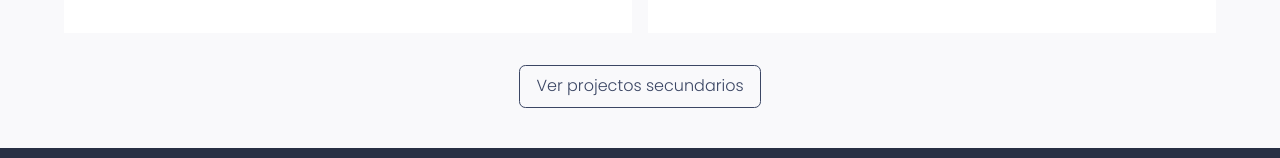
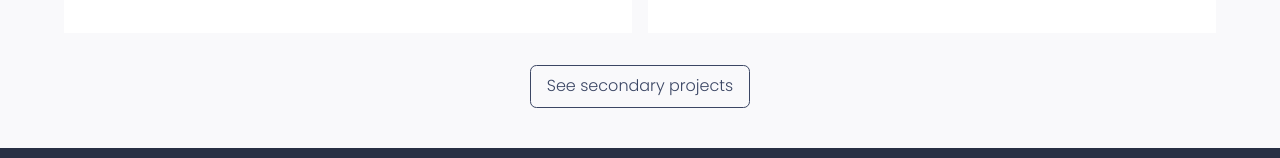
Before and after one commit to dgop92/portfolio, a React (Create React App) app: page / in a window 1280 px wide. Shown: the part 3392-3550 px from the top of the page. Built offline with nearby package versions, Linux system fonts and the light colour scheme.

Commit message:
fix: translation error

```diff
--- a/src/components/pages/Project.jsx
+++ b/src/components/pages/Project.jsx
@@ -193,7 +193,7 @@ const Project = React.forwardRef((props, ref) => {
       </ProjectSection>
       {!secondaryProjects && (
         <LoadButton onClick={() => setSecondaryProjects(true)}>
-          Ver projectos secundarios
+          {langStrs.PROJECT_SECONDARY_PROJECTS}
         </LoadButton>
       )}
     </ProjectPage>
--- a/src/translations/en.js
+++ b/src/translations/en.js
@@ -52,6 +52,8 @@ const translations = {
   GUTILS_DESCRIPTION:
     "a CLI that contains utilities for graph theory and graph algorithms.",
 
+  PROJECT_SECONDARY_PROJECTS: "See secondary projects",
+
   CONTACT_TITLE: "Contact me",
   CONTACT_ITEM_1: "Mail me",
   CONTACT_ITEM_2: "Visit my Github",
--- a/src/translations/es.js
+++ b/src/translations/es.js
@@ -53,6 +53,8 @@ const translations = {
   GUTILS_DESCRIPTION:
     "una CLI qué contiene utilidades para teoría de grafos y algoritmos de grafos.",
 
+  PROJECT_SECONDARY_PROJECTS: "Ver proyectos secundarios",
+
   CONTACT_TITLE: "Contactame",
   CONTACT_ITEM_1: "Escribeme un correo",
   CONTACT_ITEM_2: "Visita mi Github",
```
